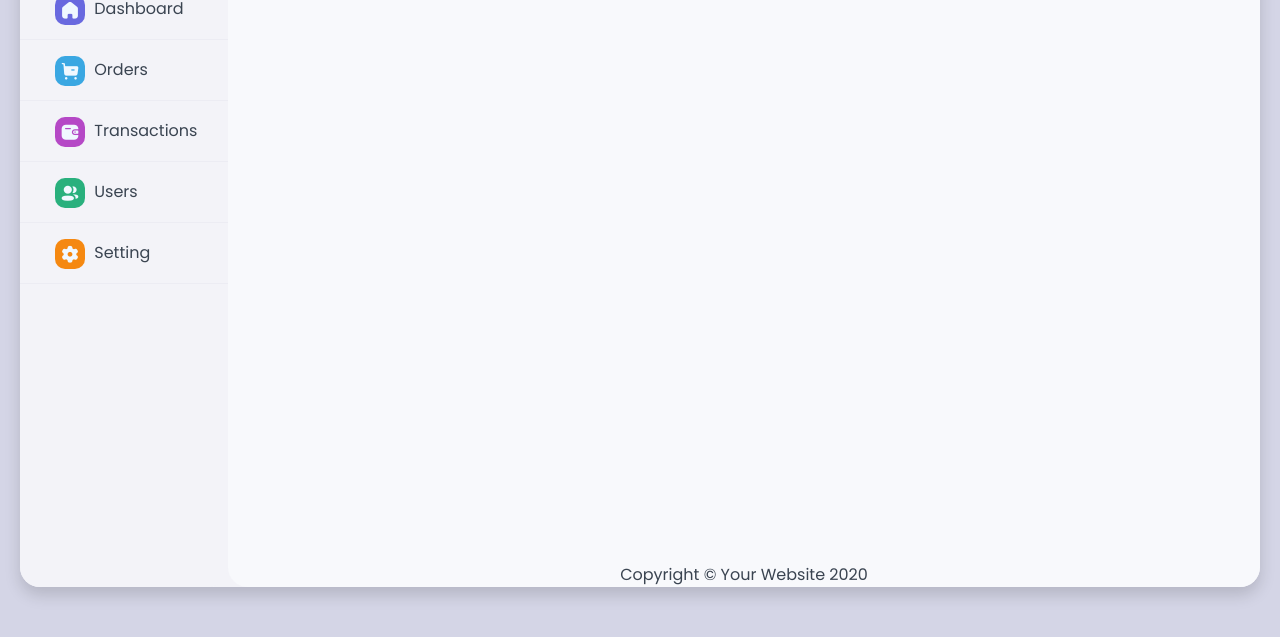
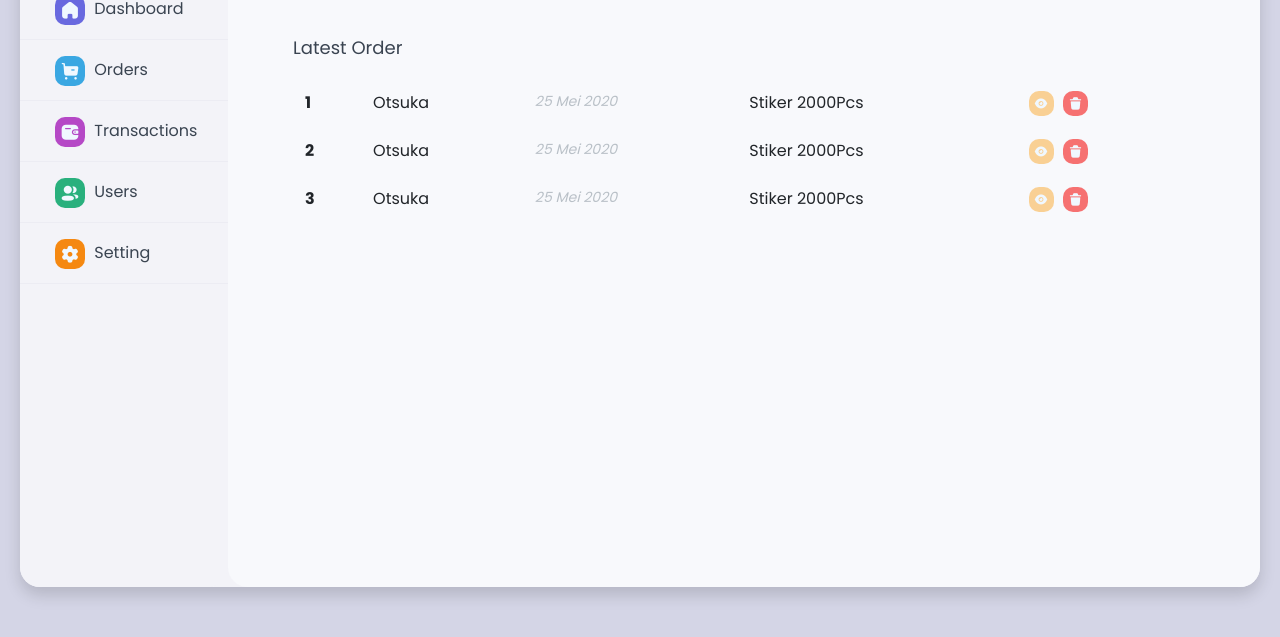
Before and after one commit to yerros/kiky-dashboard, a plain HTML site: page index.html in a window 1280 px wide. Shown: the part 153-790 px from the top of the page. Drawn offline with nearby package versions, Linux system fonts and the light colour scheme; files whose address does not match are found by name.

Commit message:
add table order

```diff
--- a/index.html
+++ b/index.html
@@ -71,7 +71,7 @@
                 <div class="col-lg-6">
                   <div class="dashboard">
                     <div class="dashboard-title">Your Balance</div>
-                    <div class="dashboard-value">Rp. 8.500.000</div>
+                    <div class="dashboard-value no-wrap">Rp. 8.500.000</div>
                   </div>
                 </div>
                 <div class="col-lg-6">
@@ -81,20 +81,63 @@
                   </div>
                 </div>
               </div>
+              <div class="row">
+                <div class="col-lg-12">
+                  <div class="table-order table-borderless">
+                    <h3>Latest Order</h3>
+                    <table class="table">
+                      <tbody>
+                        <tr>
+                          <th scope="row">1</th>
+                          <td>Otsuka</td>
+                          <td id="date">25 Mei 2020</td>
+                          <td>Stiker 2000Pcs</td>
+                          <td>
+                            <a href="#"
+                              ><span class="iconly-boldShow"></span
+                            ></a>
+                            <a href="#"
+                              ><span class="iconly-boldDelete"></span
+                            ></a>
+                          </td>
+                        </tr>
+                        <tr>
+                          <th scope="row">2</th>
+                          <td>Otsuka</td>
+                          <td id="date">25 Mei 2020</td>
+                          <td>Stiker 2000Pcs</td>
+                          <td>
+                            <a href="#"
+                              ><span class="iconly-boldShow"></span
+                            ></a>
+                            <a href="#"
+                              ><span class="iconly-boldDelete"></span
+                            ></a>
+                          </td>
+                        </tr>
+                        <tr>
+                          <th scope="row">3</th>
+                          <td>Otsuka</td>
+                          <td id="date">25 Mei 2020</td>
+                          <td>Stiker 2000Pcs</td>
+                          <td>
+                            <a href="#"
+                              ><span class="iconly-boldShow"></span
+                            ></a>
+                            <a href="#"
+                              ><span class="iconly-boldDelete"></span
+                            ></a>
+                          </td>
+                        </tr>
+                      </tbody>
+                    </table>
+                  </div>
+                </div>
+              </div>
             </div>
             <!-- /.container-fluid -->
           </div>
           <!-- End of Main Content -->
-
-          <!-- Footer -->
-          <footer class="sticky-footer">
-            <div class="container my-auto">
-              <div class="copyright text-center my-auto">
-                <span>Copyright &copy; Your Website 2020</span>
-              </div>
-            </div>
-          </footer>
-          <!-- End of Footer -->
         </div>
         <!-- End Content -->
       </div>
--- a/style.css
+++ b/style.css
@@ -431,9 +431,29 @@ a {
   background-color: #f58811;
   color: aliceblue;
 }
+.iconly-boldShow {
+  margin-right: 5px;
+  vertical-align: middle;
+  border-radius: 10px;
+  padding: 5px;
+  font-size: 15px;
+  background-color: #f9d094;
+  color: aliceblue;
+}
+.iconly-boldDelete {
+  margin-right: 5px;
+  vertical-align: middle;
+  border-radius: 10px;
+  padding: 5px;
+  font-size: 15px;
+  background-color: #f67171;
+  color: aliceblue;
+}
+
 .dashboard {
   padding-bottom: 10px;
   border-bottom: 1px solid #ececf3;
+  margin-bottom: 10px;
 }
 .dashboard-title {
   color: #b9c0c7;
@@ -441,3 +461,19 @@ a {
 .dashboard-value {
   font-size: 30px;
 }
+.table-order {
+  margin-top: 30px;
+}
+.table tr td :hover {
+  text-decoration: none;
+}
+.table-order h3 {
+  font-size: 18px;
+  margin-bottom: 20px;
+}
+#date {
+  font-weight: 100;
+  color: #b9c0c7;
+  font-size: 14px;
+  font-style: italic;
+}
```
